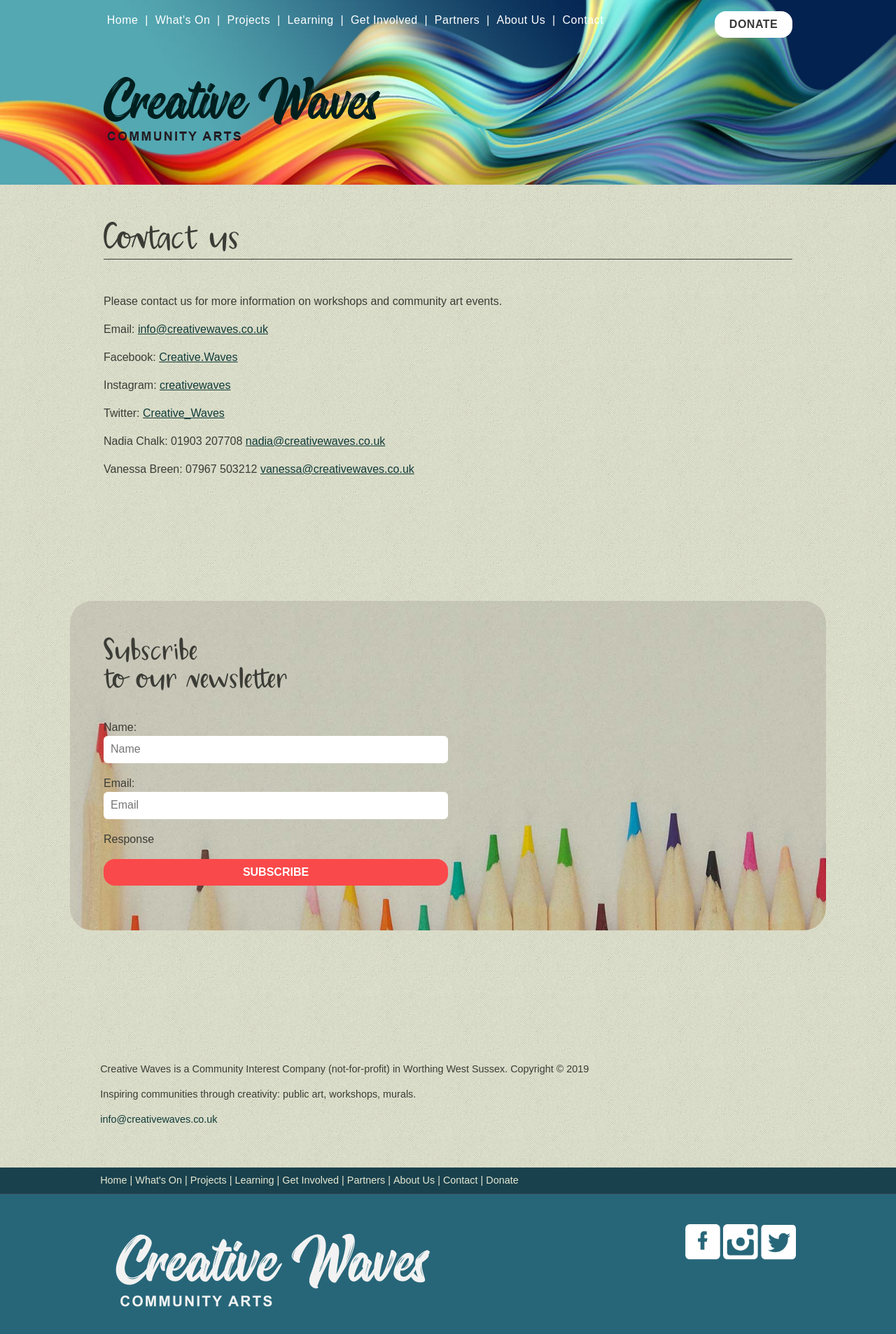
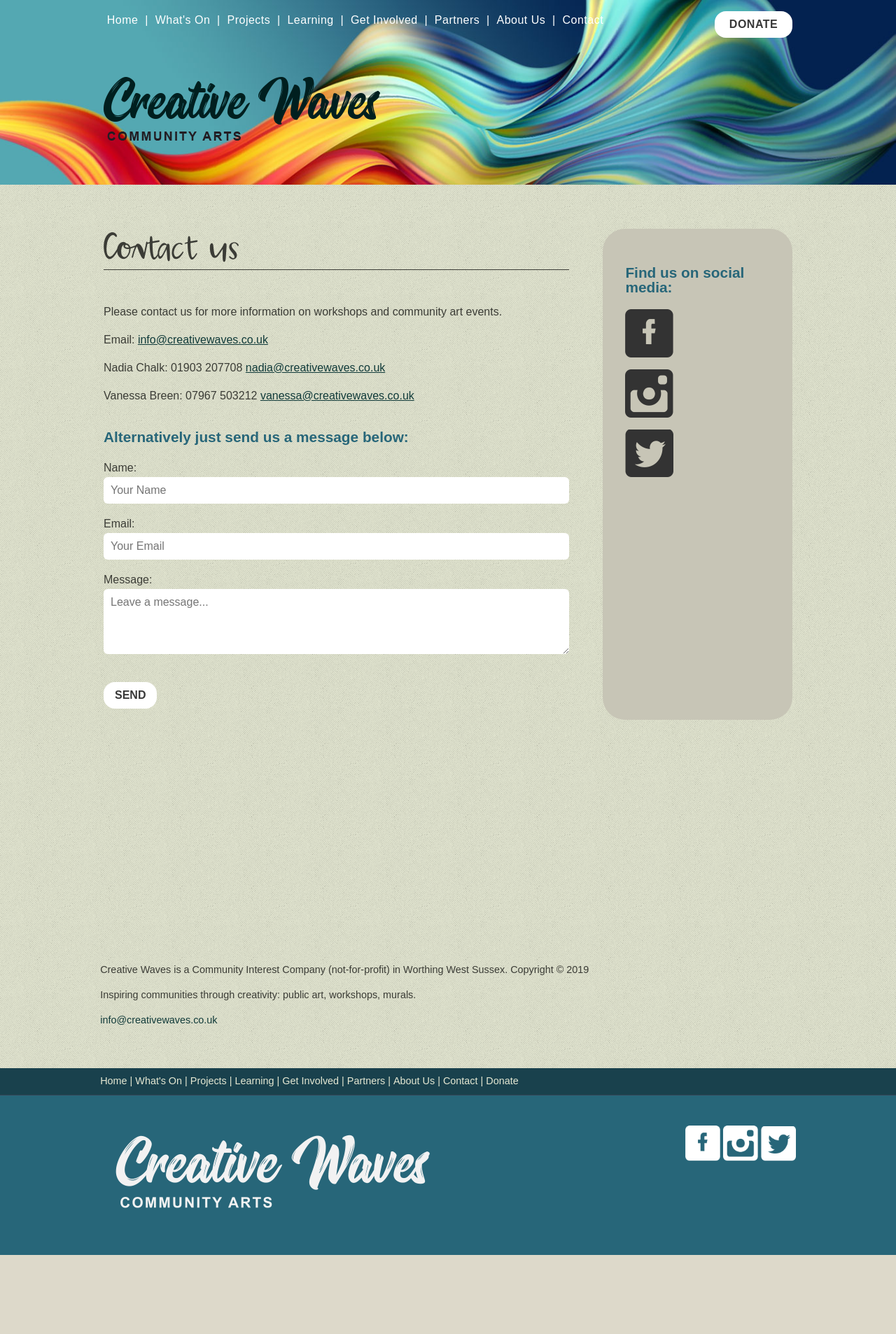
Before and after one commit to BrightdayStudio/webdev-lessons, a PHP site: page /contact.htm in a window 1280 px wide. Shown: the top 1907 px of the page at 70% size. After the commit the page ends 1794 px from the top, so only its background shows below. Run offline with PHP 8.4, Linux system fonts and the light colour scheme.

Commit message:
add contact form

```diff
--- a/contact.htm
+++ b/contact.htm
@@ -58,34 +58,54 @@
 
     <main>
   <div class="container">
-    <h2>Contact us</h2>
-    <p>Please contact us for more information on workshops and community art events.</p>
-    <p>Email: <a href="info@creativewaves.co.uk">info@creativewaves.co.uk</a></p>
-<p>Facebook: <a href="https://www.facebook.com/Creative.Waves">Creative.Waves</a></p>
-  <p>Instagram: <a href="https://www.instagram.com/creativewaves">creativewaves</a></p>
-  <p>Twitter: <a href="https://twitter.com/Creative_Waves">Creative_Waves</a></p>
 
-    <p>Nadia Chalk: 01903 207708 <a href="nadia@creativewaves.co.uk">nadia@creativewaves.co.uk</a></p>
+        <article class="flex colx2">
+            <div class="txt">
 
-    <p>Vanessa Breen: 07967 503212 <a href="vanessa@creativewaves.co.uk">vanessa@creativewaves.co.uk</a></p>
+              <h2>Contact us</h2>
+              <p>Please contact us for more information on workshops and community art events.</p>
+              <p>Email: <a href="info@creativewaves.co.uk">info@creativewaves.co.uk</a></p>
+              <p>Nadia Chalk: 01903 207708 <a href="nadia@creativewaves.co.uk">nadia@creativewaves.co.uk</a></p>
+              <p>Vanessa Breen: 07967 503212 <a href="vanessa@creativewaves.co.uk">vanessa@creativewaves.co.uk</a></p>
 
+              <div class="contactform">
+                <h4>Alternatively just send us a message below:</h4>
+              <form id="ajax-contact" method="post" action="assets/mailer.php" class="stacked">
+                  <div class="field">
+                      <label for="name">Name:
+                      <input type="text" id="name" name="name" placeholder="Your Name" required></label>
+                      <label for="email">Email:
+                      <input type="email" id="email" name="email" placeholder="Your Email" required></label>
+                  </div>
+
+
+                  <div class="field">
+                      <label for="message">Message:</label>
+                      <textarea id="message" name="message" placeholder="Leave a message..." rows="4" required></textarea>
+                  </div>
+
+                  <div class="field">
+                      <button type="submit">Send</button>
+                  </div>
+              </form>
+              <div id="form-messages"></div>
+              </div>
+              </div>
+
+          <div class="side images socialside">
+            <h4>Find us on social media:</h4>
+            <div class="icons">
+              <a href="https://www.facebook.com/Creative.Waves"><img src="imgs/icons/fb.png" alt="facebook"></a>
+              <a href="https://www.instagram.com/creativewaves"><img src="imgs/icons/insta.png" alt="Instagram"></a>
+              <a href="https://twitter.com/Creative_Waves"><img src="imgs/icons/twit.png" alt="Twitter"></a>
+            </div>
+          </div>
+
+      </article>
         </div>
     </main>
 
-    <section class="newsletter container">
-      <div class="">
-        <h3>Subscribe<br>
-        to our newsletter</h3>
-        <form class="stacked">
-          <label>Name: <input type="text" value="" placeholder="Name"></label> <label>Email: <input type="email" value="" placeholder="Email"></label>
-          <div>
-            <div id="response">
-              Response
-            </div><input type="submit" value="Subscribe" class="btn">
-          </div>
-        </form>
-      </div>
-    </section>
+
     <footer>
       <div class="container">
         <p>Creative Waves is a Community Interest Company (not-for-profit) in Worthing West Sussex. Copyright © 2019</p>
--- a/css/style.css
+++ b/css/style.css
@@ -78,6 +78,7 @@ h3{
 h4{
 	font-weight: bold;
 	color:#276679;
+	margin: 1em 0;
 }
 
 
@@ -551,10 +552,11 @@ article.flex.colx2 .side{
 	    -ms-flex: 1 1 25%;
 	        flex: 1 1 25%;
 }
-article.flex.colx2 .side img {
+article .side img {
 	width: 100%;
 	height: auto;
 	margin-bottom: 1em;
+	display:block;
 }
 article .txt {
 	padding-right: 3em;
@@ -621,3 +623,9 @@ article .txt {
 	background-color: #1a4568;
 	height: 100vh;
 }
+
+
+.contactform {overflow: auto;}
+.socialside {background-color: #c7c5b6; padding:2em; border-radius: 2em;}
+article .side.socialside img {width:auto;}
+/* .contactform label {display: inline;} */
```
